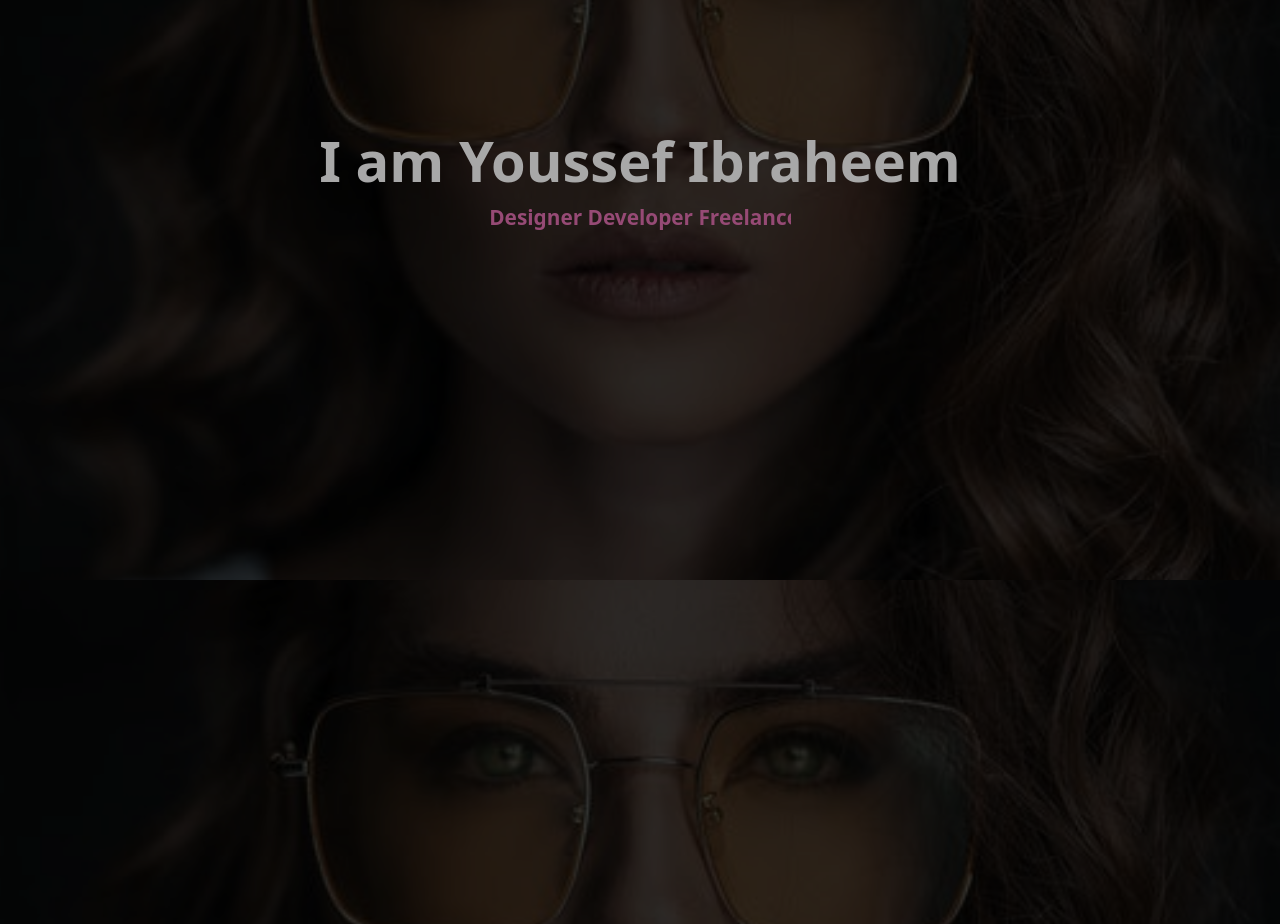
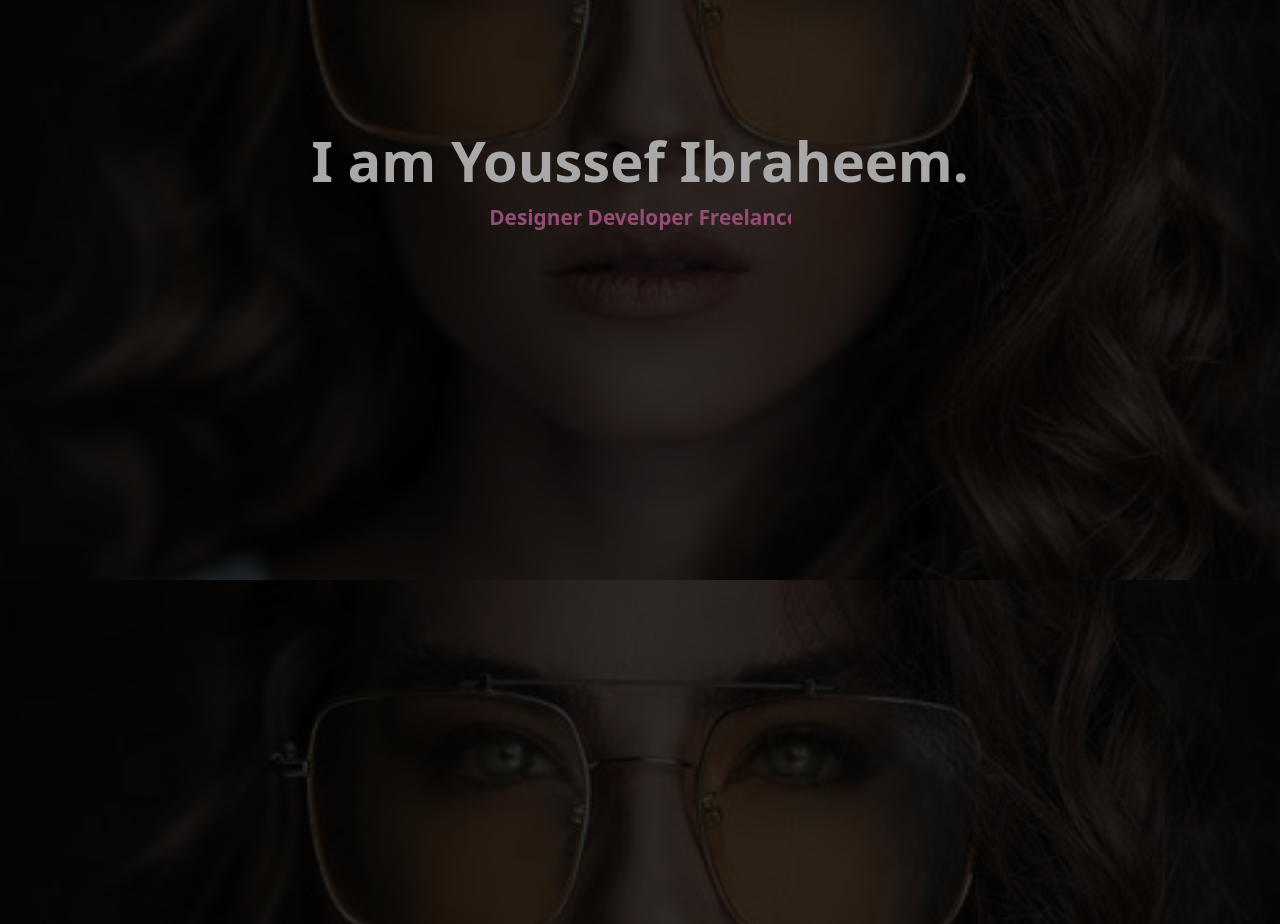
Before and after one commit to nada955/proTest1, a plain HTML site: page index.html in a window 1280 px wide. Shown: the part 2620-3544 px from the top of the page. Drawn offline with Linux system fonts and the light colour scheme.

Commit message:
adding .

```diff
--- a/index.html
+++ b/index.html
@@ -93,7 +93,7 @@
           <div class="container">
               <div class="header-content">
                 <div class="content text-center">
-                    <h1 class="">I am Youssef Ibraheem</h1>
+                    <h1 class="">I am Youssef Ibraheem.</h1>
                     <p class="text-center typing">Designer Developer Freelancer</p>
                 </div>
               </div>
```
